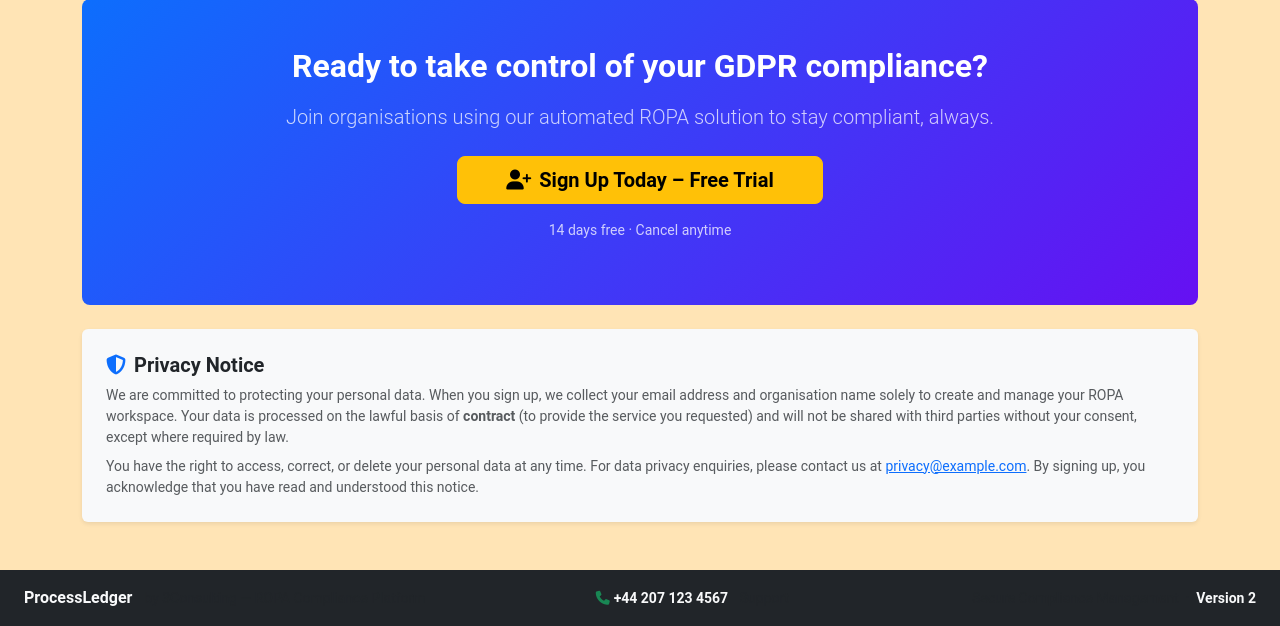
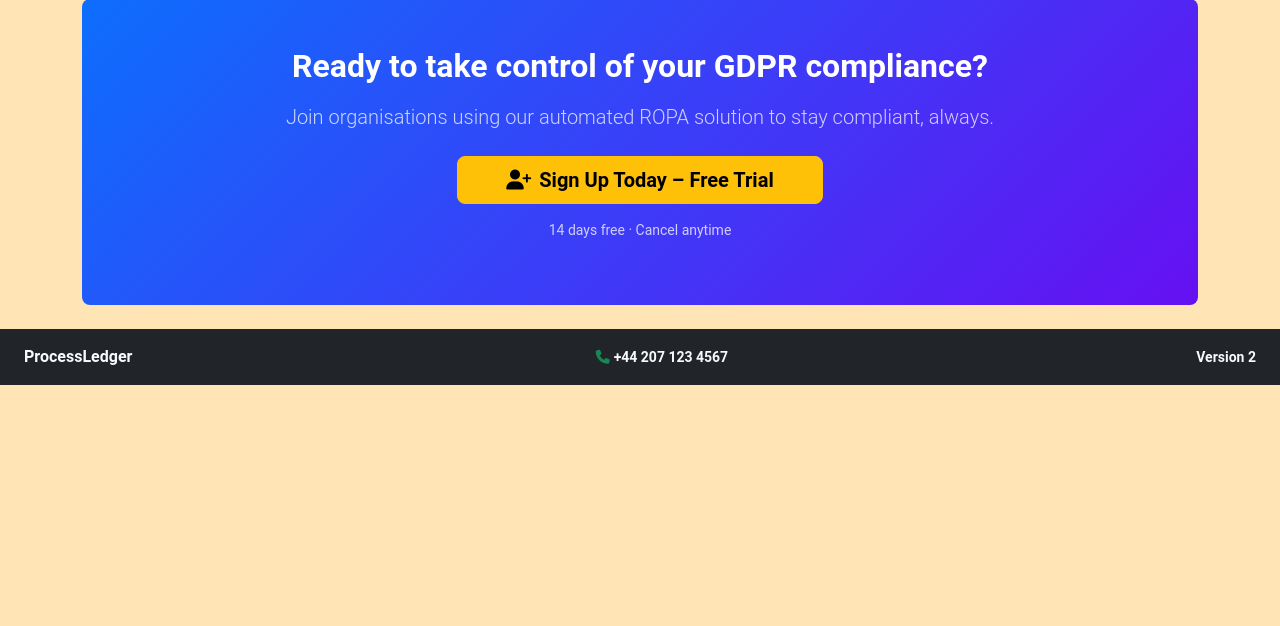
Before and after one commit to Omolola436/automatedropa, a Flask app: page / in a window 1280 px wide. Shown: the part 2307-2933 px from the top of the page. After the commit the page ends 2692 px from the top, so only its background shows below. Run offline with Flask 3, Linux system fonts and the light colour scheme.

Commit message:
Remove privacy notice from the home page and clean up pricing page
Remove the privacy notice section from the landing page and clean up commented-out HTML in the pricing page.

Replit-Commit-Author: Agent
Replit-Commit-Session-Id: e8b0c2cc-17b3-4d93-9b4a-61022aa07a69
Replit-Commit-Checkpoint-Type: full_checkpoint
Replit-Commit-Event-Id: e6f776a3-d994-4396-9354-4734e58c992d
Replit-Commit-Screenshot-Url: https://storage.googleapis.com/screenshot-production-us-central1/b55452bd-c985-486d-8674-3cdf8325d7fd/e8b0c2cc-17b3-4d93-9b4a-61022aa07a69/qGlgin3
Replit-Helium-Checkpoint-Created: true

```diff
--- a/templates/landing.html
+++ b/templates/landing.html
@@ -229,19 +229,4 @@ Choose a plan that fits your organization today  and scale as your needs grow.</
     <p class="mt-3 opacity-75 small">14 days free · Cancel anytime</p>
 </section>
 
-<!-- Privacy Notice -->
-<section class="mb-5">
-    <div class="card border-0 bg-light">
-        <div class="card-body py-4 px-4">
-            <h5 class="fw-bold mb-2"><i class="fas fa-shield-alt me-2 text-primary"></i>Privacy Notice</h5>
-            <p class="text-muted small mb-2">
-                We are committed to protecting your personal data. When you sign up, we collect your email address and organisation name solely to create and manage your ROPA workspace. Your data is processed on the lawful basis of <strong>contract</strong> (to provide the service you requested) and will not be shared with third parties without your consent, except where required by law.
-            </p>
-            <p class="text-muted small mb-0">
-                You have the right to access, correct, or delete your personal data at any time. For data privacy enquiries, please contact us at <a href="mailto:privacy@example.com">privacy@example.com</a>. By signing up, you acknowledge that you have read and understood this notice.
-            </p>
-        </div>
-    </div>
-</section>
-
 {% endblock %}
```
Also changed, not shown: templates/pricing.html (+0 -12 lines), instance/ropa_system.db.
